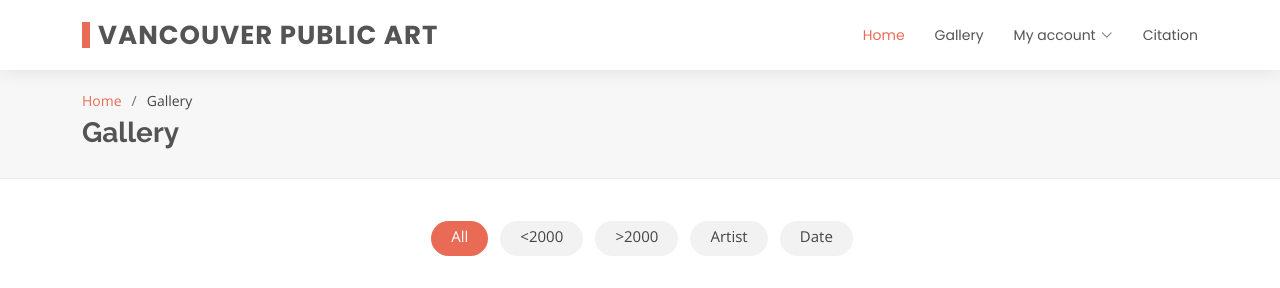
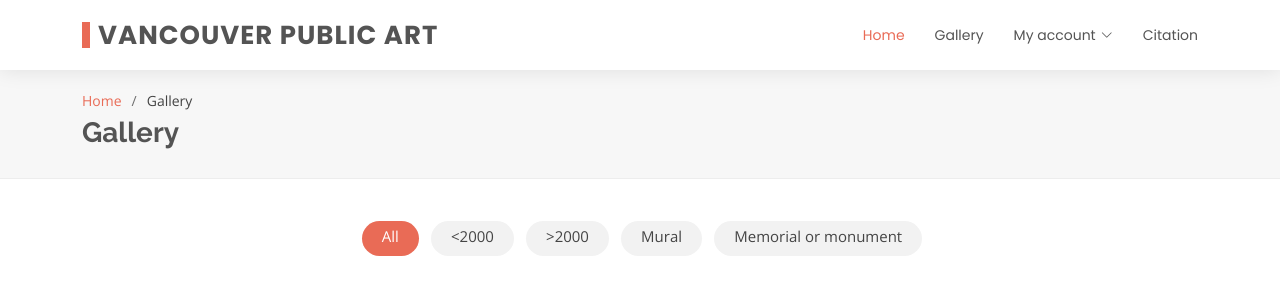
Before and after one commit to 1105959326/IAT352, a PHP site: page /gallery.php?page=1 in a window 1280 px wide. Shown: the top 288 px of the page. Run offline with PHP 8.4, Linux system fonts and the light colour scheme; data comes from the database, SQL or seed files in the repository; data that the repository does not hold is empty.

Commit message:
update filter

```diff
--- a/public/detail.php
+++ b/public/detail.php
@@ -55,6 +55,7 @@ no_SSL();?>
                 <li><strong>Type</strong>: ".$row['Type']."</li>
                 <li><strong>Site Name</strong>: ".$row['SiteName']."</li>
                 <li><strong>Project date</strong>: ".$row['YearOfInstallation']."</li>
+                <li><strong>Primary Material</strong>: ".$row['PrimaryMaterial']."</li>
                 <br>
                 <form method = \"post\">
                   <div class=\"text-center\"><input style=\"background: #e96b56;border: 0;border-radius: 50px;padding: 10px 24px;color: #fff;transition: 0.4s;\" type=\"submit\" name=\"favor\" value=\"Add to Favorite\"></div>
--- a/public/gallery.php
+++ b/public/gallery.php
@@ -29,8 +29,8 @@ no_SSL();
               <li data-filter="*" class="filter-active">All</li>
               <li data-filter=".filter-2000"><2000</li>
               <li data-filter=".filter--2000">>2000</li>
-              <li data-filter=".filter-card">Artist</li>
-              <li data-filter=".filter-web">Date</li>
+              <li data-filter=".filter-card">Mural</li>
+              <li data-filter=".filter-web">Memorial or monument</li>
             </ul>
           </div>
         </div>
```
